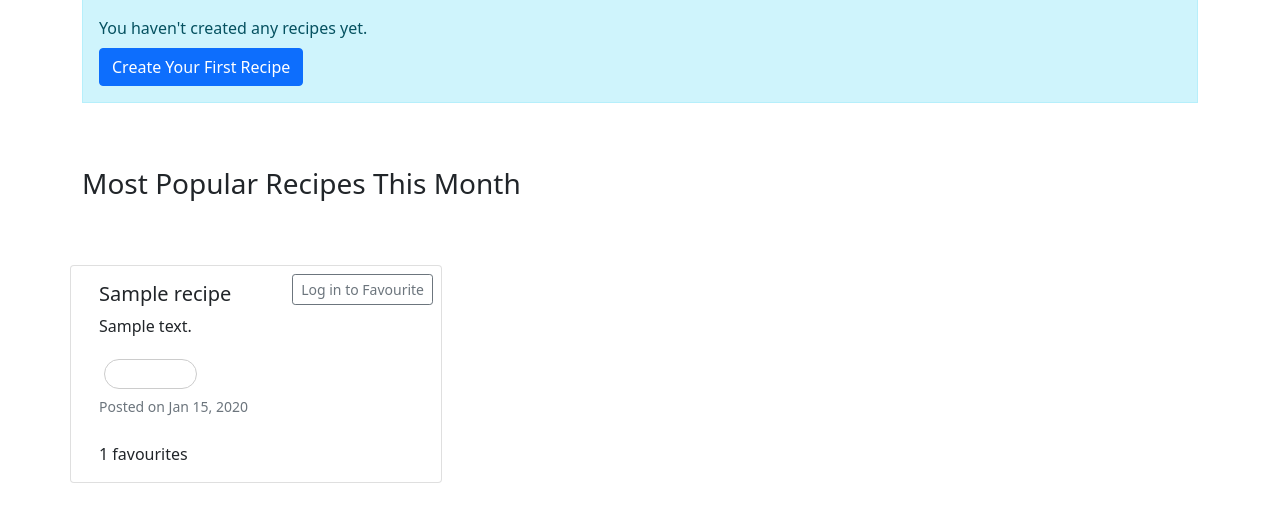
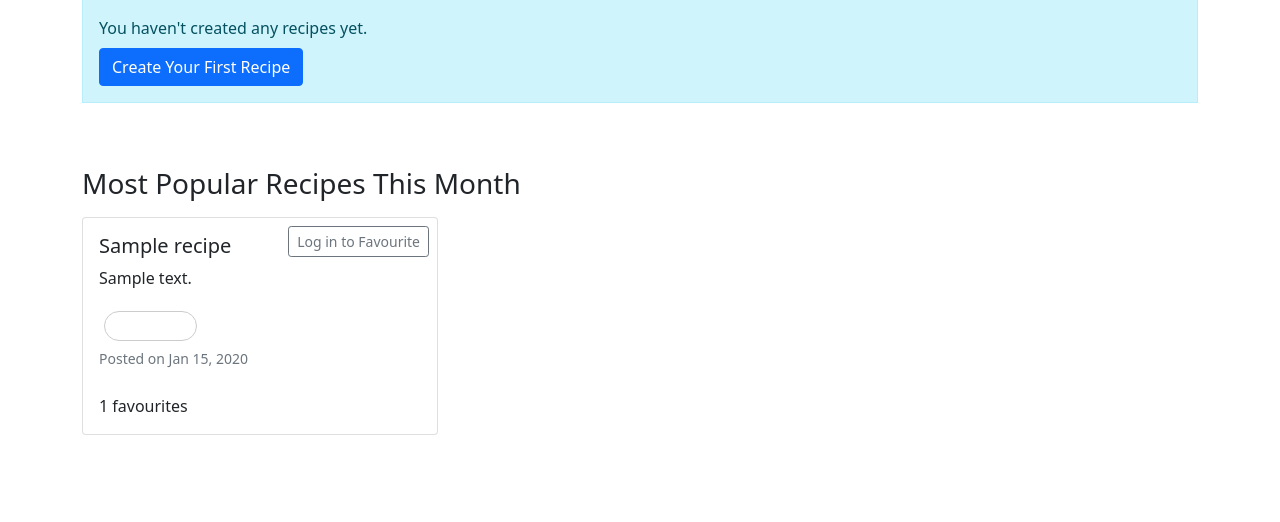
Before and after one commit to amemone/SEG-Small-Group-Project, a Django app: template recipes/templates/dashboard.html in a window 1280 px wide. Shown: the part 175-697 px from the top of the page. Run offline with Django 5.2, Linux system fonts and the light colour scheme; the template is opened without the code that fills it: most values are stand-ins (such as "Sample title", 1, 10 or a date in 2020); some libraries are stand-ins or nearby versions.

Commit message:
Made popular recipes look neater

```diff
--- a/recipes/templates/dashboard.html
+++ b/recipes/templates/dashboard.html
@@ -34,7 +34,7 @@
     {% if popular_recipes %}
         <div class="row mt-3">
             {% for recipe in popular_recipes %}
-                <div class="row row-cols-1 row-cols-md-2 row-cols-lg-3 g-4">
+                <div class="col-12 col-sm-6 col-md-4 mb-4">
                     {% include "recipes/recipe_card.html" with recipe=recipe user=user %}
                 </div>
             {% endfor %}
```
